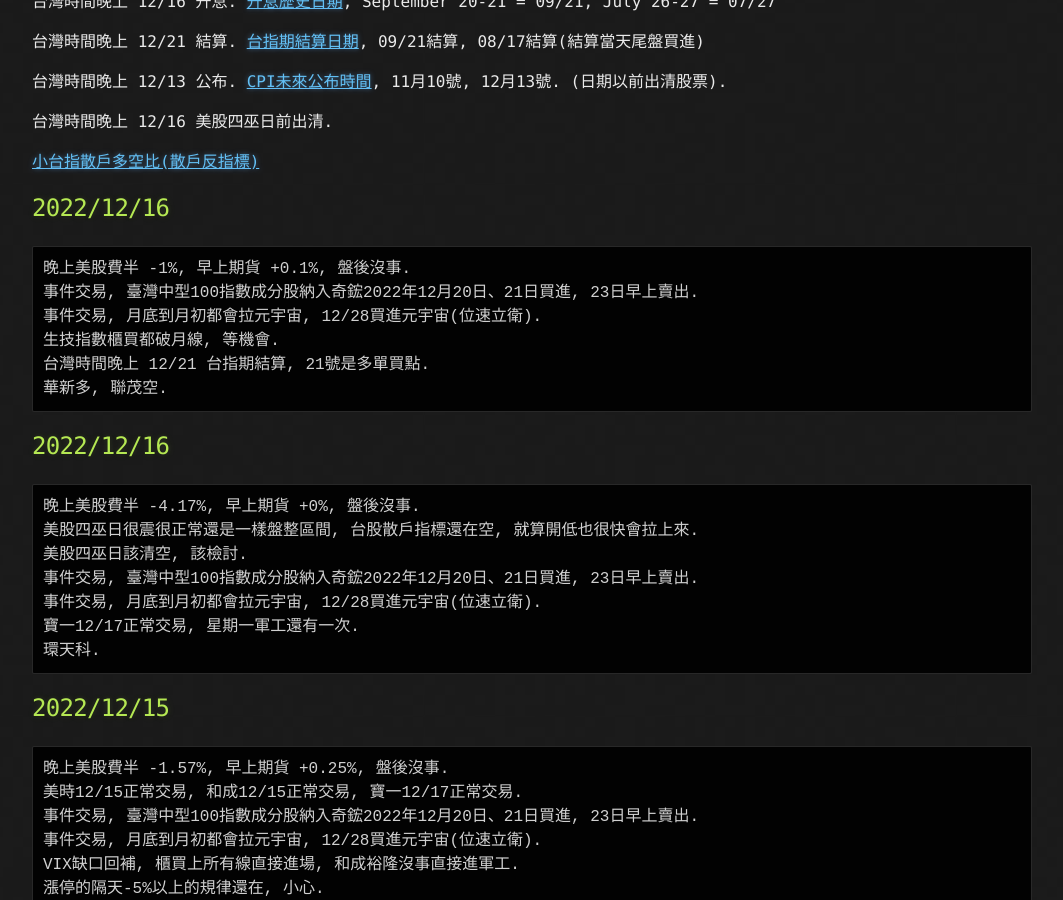
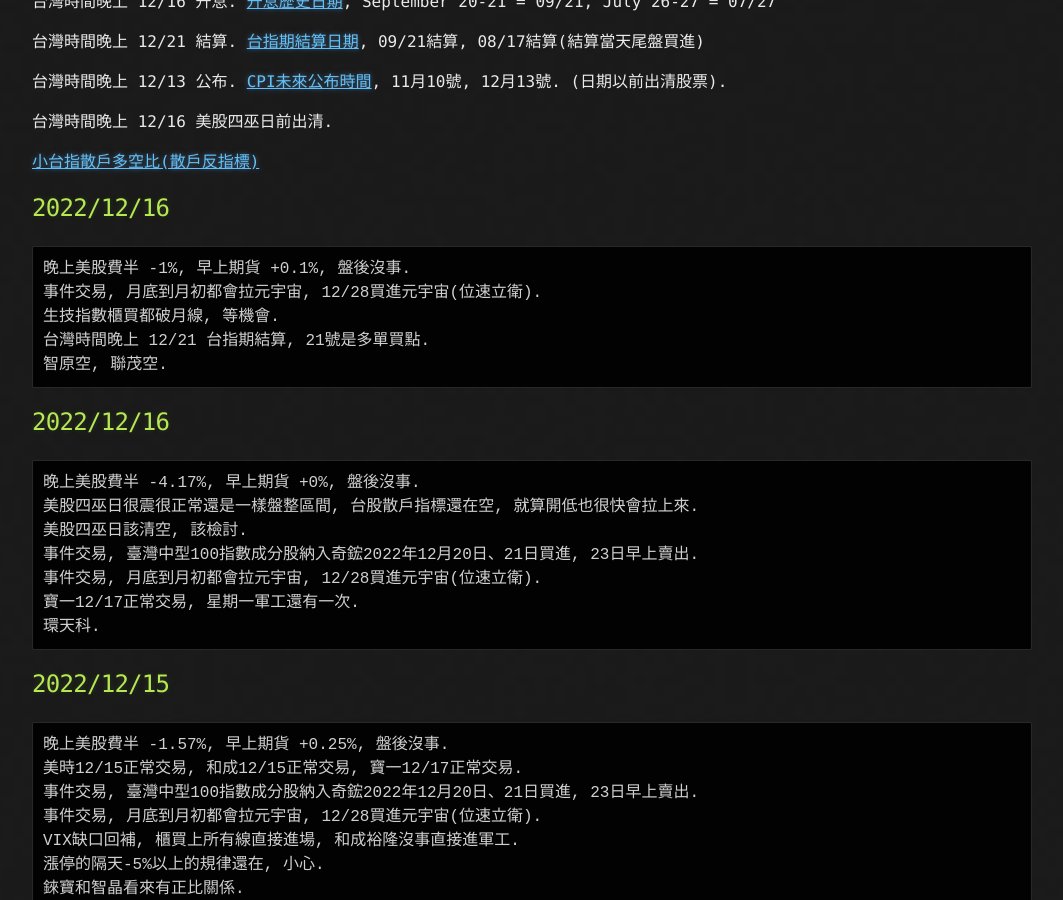
Before and after one commit to lepg5487/Stock_God, a Jekyll site: the page built from index.md, in a window 1280 px wide and 900 px high, scrolled down 348 px. Shown: the whole window, without its empty margins (108-1171 px from the left). Built offline with Jekyll 4.4.1, drawn with Linux system fonts in a browser that asks for light colours; our own code applies the rules of GitHub Pages for plain Markdown files.

Commit message:
Update index.md

````diff
--- a/index.md
+++ b/index.md
@@ -19,11 +19,10 @@
 ## 2022/12/16
 ```
 晚上美股費半 -1%, 早上期貨 +0.1%, 盤後沒事.
-事件交易, 臺灣中型100指數成分股納入奇鋐2022年12月20日、21日買進, 23日早上賣出.
 事件交易, 月底到月初都會拉元宇宙, 12/28買進元宇宙(位速立衛).
 生技指數櫃買都破月線, 等機會.
 台灣時間晚上 12/21 台指期結算, 21號是多單買點.
-華新多, 聯茂空.
+智原空, 聯茂空.
 ```
 
 ## 2022/12/16
````
